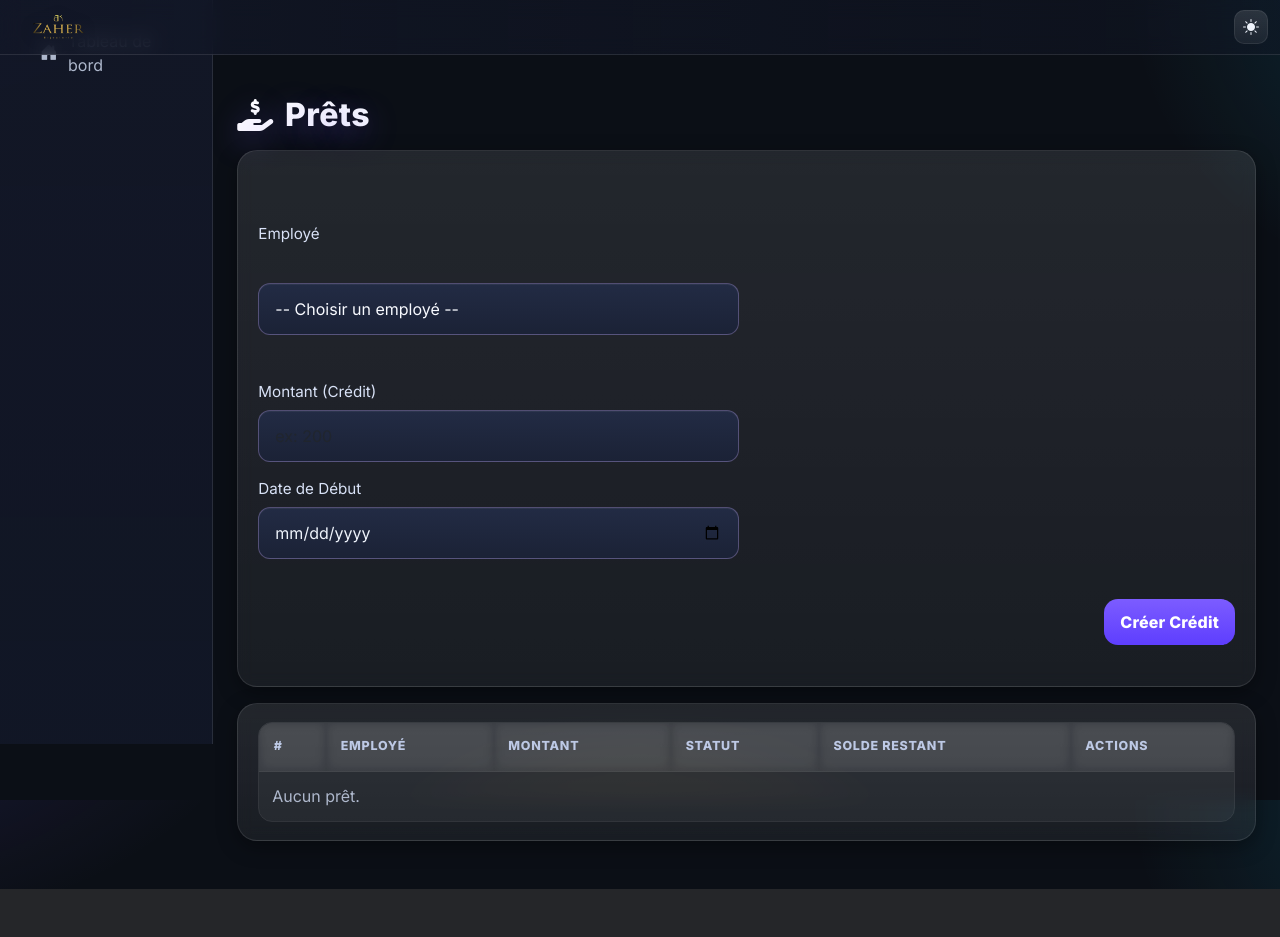
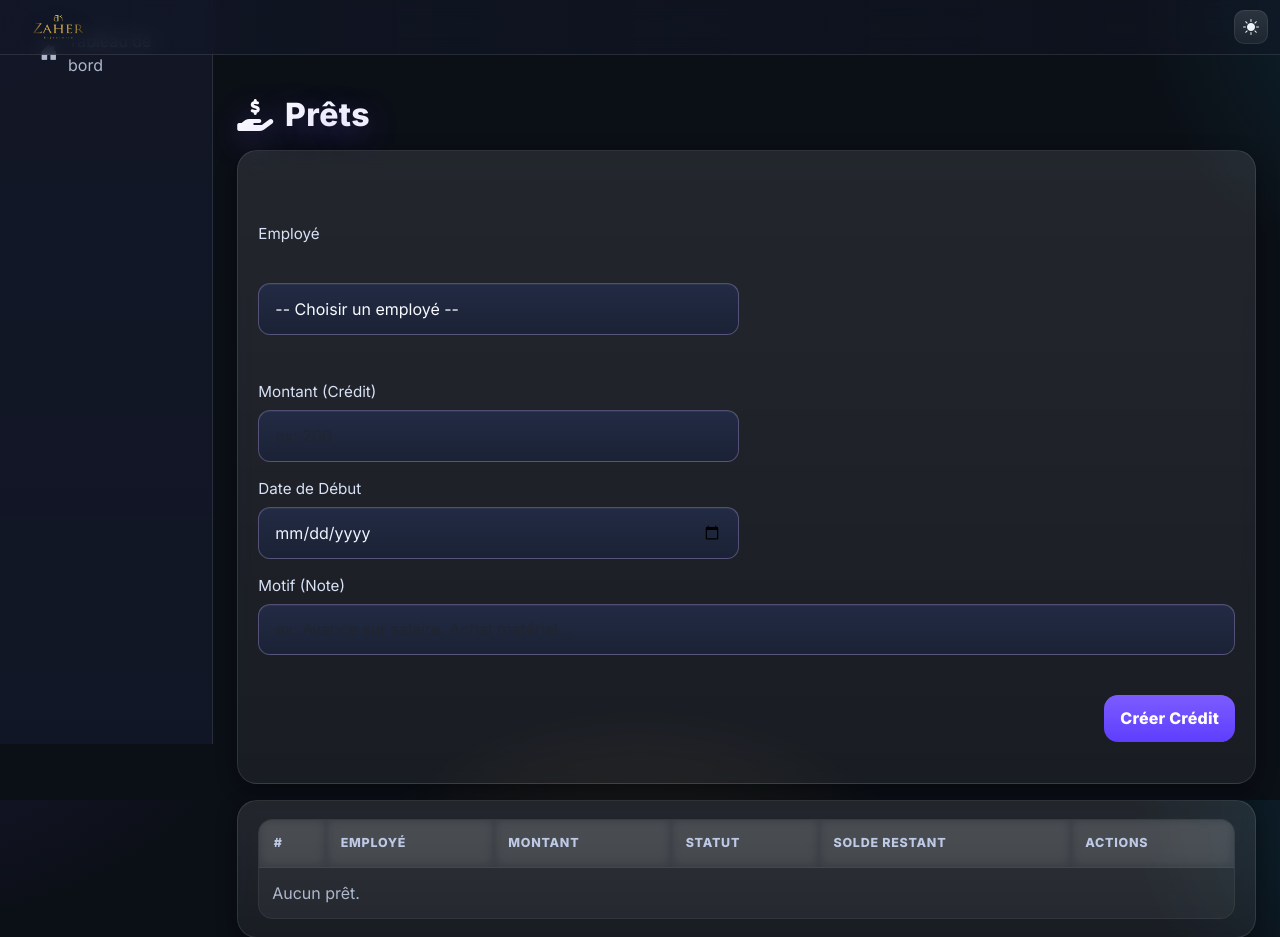
Before and after one commit to ZaherBK/hr-sync, a FastAPI app: template app/frontend/templates/loans.html in a window 1280 px wide. Shown: the top 937 px of the page. Before the commit the page ends 889 px from the top, so only its background shows below. Run offline with FastAPI, Linux system fonts and the light colour scheme; the template is opened without the code that fills it, so the values that code supplies are empty.

Commit message:
Update loans.html

```diff
--- a/app/frontend/templates/loans.html
+++ b/app/frontend/templates/loans.html
@@ -15,6 +15,10 @@
       </div>
   	  <div class="form-group"><label>Montant (Crédit)</label><input type="number" step="0.01" name="principal" class="form-control" placeholder="ex: 200" required></div>
   	  <div class="form-group"><label>Date de Début</label><input type="date" name="start_date" class="form-control" required></div>
+      <div class="form-group full-width">
+          <label>Motif (Note)</label>
+          <input type="text" name="notes" class="form-control" placeholder="ex: Avance sur salaire, Achat matériel...">
+      </div>
     </div>
   	<div class="form-actions" style="margin-top: 1rem;"><button class="btn btn-primary">Créer Crédit</button></div>
   </form>
```
